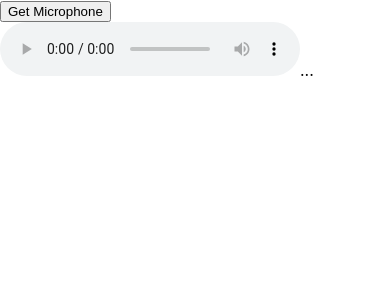
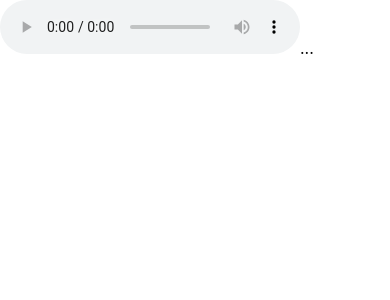
Before and after one commit to redendron-media/voice-recorder, a React (Create React App) app: page / in a window 390 px wide. Shown: the top 300 px of the page. Built offline with nearby package versions, Linux system fonts and the light colour scheme.

Commit message:
removed microphone access button

```diff
--- a/src/App.js
+++ b/src/App.js
@@ -61,11 +61,6 @@ const [audio, setAudio] = useState(null);
 
     return (
       <div className="audio-controls">
-      {!permission ? (
-      <button onClick={getMicrophonePermission} type="button">
-          Get Microphone
-      </button>
-      ) : null}
       {permission && recordingStatus === "inactive" ? (
       <button onClick={startRecording} type="button">
           Start Recording
```
